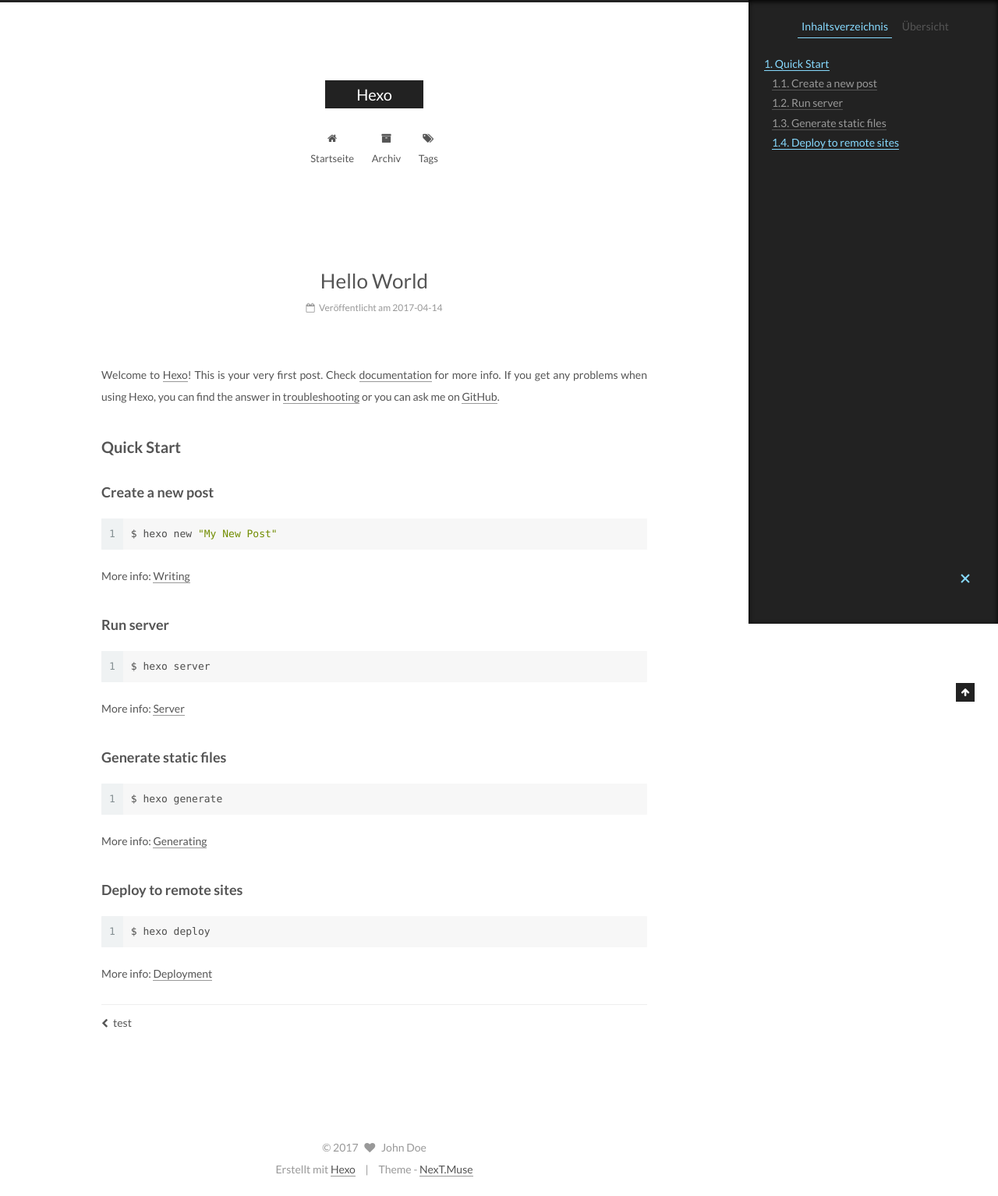
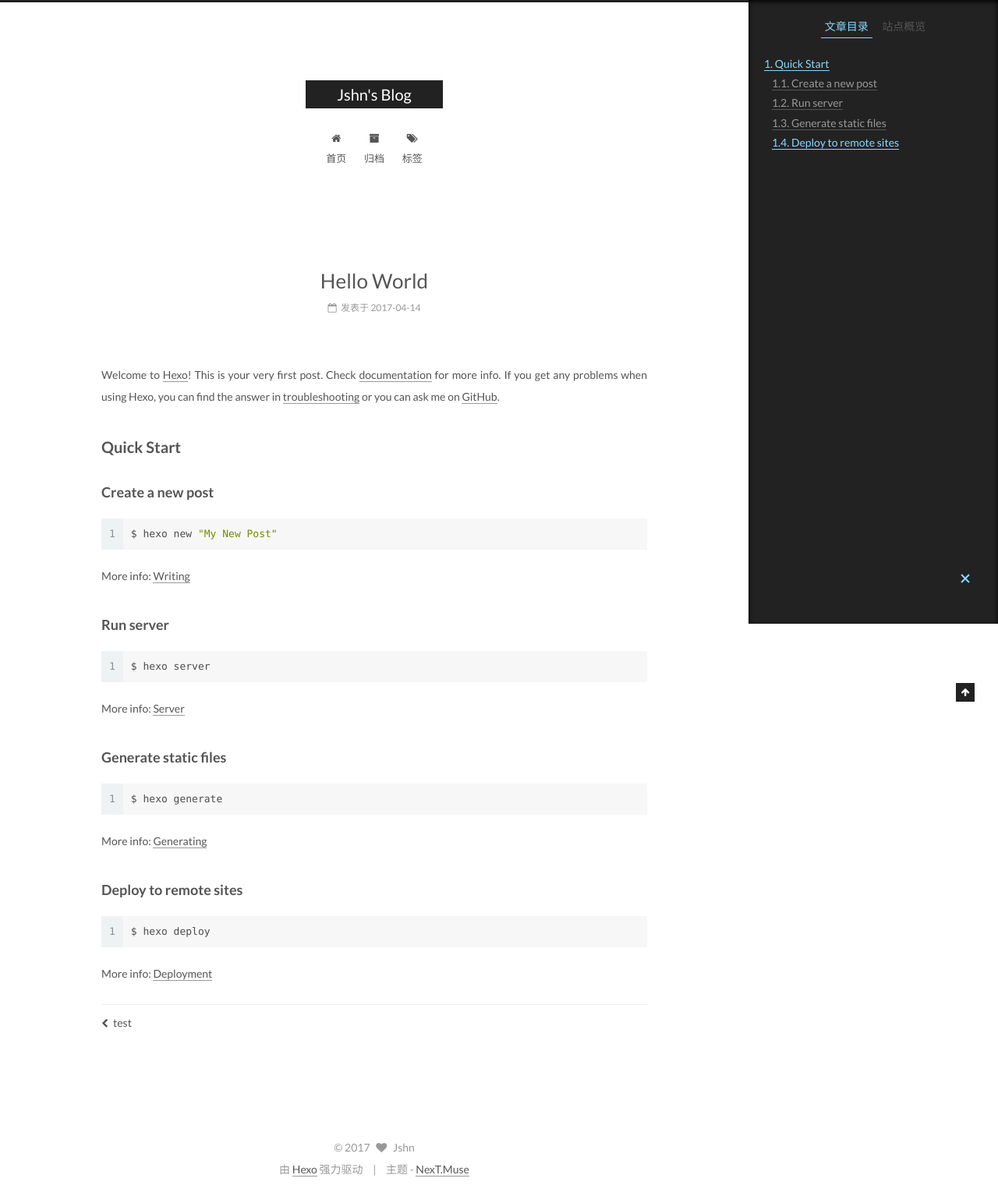
Before and after one commit to jshn232/jshn232.github.io, a plain HTML site: page 2017/04/14/hello-world/index.html in a window 1280 px wide. Shown: the whole page at 78% size. Drawn offline with Linux system fonts and the light colour scheme.

Commit message:
Site updated: 2017-04-14 15:40:34

```diff
--- a/2017/04/14/hello-world/index.html
+++ b/2017/04/14/hello-world/index.html
@@ -5,7 +5,7 @@
 
 
 
-<html class="theme-next muse use-motion" lang="zh-CN">
+<html class="theme-next muse use-motion" lang="zh-Hans">
 <head>
   <meta charset="UTF-8"/>
 <meta http-equiv="X-UA-Compatible" content="IE=edge" />
@@ -92,7 +92,7 @@
 <meta property="og:type" content="article">
 <meta property="og:title" content="Hello World">
 <meta property="og:url" content="http://jshn232.github.io/2017/04/14/hello-world/index.html">
-<meta property="og:site_name" content="Hexo">
+<meta property="og:site_name" content="Jshn's Blog">
 <meta property="og:description" content="Welcome to Hexo! This is your very first post. Check documentation for more info. If you get any problems when using Hexo, you can find the answer in troubleshooting or you can ask me on GitHub. Quick">
 <meta property="og:updated_time" content="2017-04-14T06:29:09.003Z">
 <meta name="twitter:card" content="summary">
@@ -111,7 +111,7 @@
     motion: true,
     duoshuo: {
       userId: '0',
-      author: 'Author'
+      author: '博主'
     },
     algolia: {
       applicationID: '',
@@ -131,10 +131,10 @@
 
 
 
-  <title> Hello World | Hexo </title>
+  <title> Hello World | Jshn's Blog </title>
 </head>
 
-<body itemscope itemtype="http://schema.org/WebPage" lang="zh-CN">
+<body itemscope itemtype="http://schema.org/WebPage" lang="zh-Hans">
 
 
 
@@ -167,7 +167,7 @@
     <div class="custom-logo-site-title">
       <a href="/"  class="brand" rel="start">
         <span class="logo-line-before"><i></i></span>
-        <span class="site-title">Hexo</span>
+        <span class="site-title">Jshn's Blog</span>
         <span class="logo-line-after"><i></i></span>
       </a>
     </div>
@@ -197,7 +197,7 @@
 
               <i class="menu-item-icon fa fa-fw fa-home"></i> <br />
 
-            Startseite
+            首页
           </a>
         </li>
 
@@ -207,7 +207,7 @@
 
               <i class="menu-item-icon fa fa-fw fa-archive"></i> <br />
 
-            Archiv
+            归档
           </a>
         </li>
 
@@ -217,7 +217,7 @@
 
               <i class="menu-item-icon fa fa-fw fa-tags"></i> <br />
 
-            Tags
+            标签
           </a>
         </li>
 
@@ -253,13 +253,13 @@
     <link itemprop="mainEntityOfPage" href="http://jshn232.github.io/2017/04/14/hello-world/">
 
     <span hidden itemprop="author" itemscope itemtype="http://schema.org/Person">
-      <meta itemprop="name" content="John Doe">
+      <meta itemprop="name" content="Jshn">
       <meta itemprop="description" content="">
       <meta itemprop="image" content="/images/avatar.gif">
     </span>
 
     <span hidden itemprop="publisher" itemscope itemtype="http://schema.org/Organization">
-      <meta itemprop="name" content="Hexo">
+      <meta itemprop="name" content="Jshn's Blog">
     </span>
 
 
@@ -284,9 +284,9 @@
                 <i class="fa fa-calendar-o"></i>
               </span>
 
-                <span class="post-meta-item-text">Veröffentlicht am</span>
+                <span class="post-meta-item-text">发表于</span>
 
-              <time title="Post created" itemprop="dateCreated datePublished" datetime="2017-04-14T14:29:08+08:00">
+              <time title="创建于" itemprop="dateCreated datePublished" datetime="2017-04-14T14:29:08+08:00">
                 2017-04-14
               </time>
 
@@ -424,10 +424,10 @@
 
         <ul class="sidebar-nav motion-element">
           <li class="sidebar-nav-toc sidebar-nav-active" data-target="post-toc-wrap" >
-            Inhaltsverzeichnis
+            文章目录
           </li>
           <li class="sidebar-nav-overview" data-target="site-overview">
-            Übersicht
+            站点概览
           </li>
         </ul>
 
@@ -436,8 +436,8 @@
         <div class="site-author motion-element" itemprop="author" itemscope itemtype="http://schema.org/Person">
           <img class="site-author-image" itemprop="image"
                src="/images/avatar.gif"
-               alt="John Doe" />
-          <p class="site-author-name" itemprop="name">John Doe</p>
+               alt="Jshn" />
+          <p class="site-author-name" itemprop="name">Jshn</p>
 
               <p class="site-description motion-element" itemprop="description"></p>
 
@@ -448,7 +448,7 @@
             <div class="site-state-item site-state-posts">
               <a href="/archives">
                 <span class="site-state-item-count">2</span>
-                <span class="site-state-item-name">Artikel</span>
+                <span class="site-state-item-name">日志</span>
               </a>
             </div>
 
@@ -513,16 +513,16 @@
   <span class="with-love">
     <i class="fa fa-heart"></i>
   </span>
-  <span class="author" itemprop="copyrightHolder">John Doe</span>
+  <span class="author" itemprop="copyrightHolder">Jshn</span>
 </div>
 
 
 <div class="powered-by">
-  Erstellt mit  <a class="theme-link" href="https://hexo.io">Hexo</a>
+  由 <a class="theme-link" href="https://hexo.io">Hexo</a> 强力驱动
 </div>
 
 <div class="theme-info">
-  Theme -
+  主题 -
   <a class="theme-link" href="https://github.com/iissnan/hexo-theme-next">
     NexT.Muse
   </a>
--- a/css/main.css
+++ b/css/main.css
@@ -1691,7 +1691,7 @@
   width: 4px;
   height: 4px;
   border-radius: 50%;
-  background: #ff6520;
+  background: #668565;
 }
 .links-of-blogroll {
   font-size: 13px;
```
Also changed, not shown: 2017/04/14/test/index.html (+19 -19 lines), archives/2017/04/index.html (+18 -18 lines), archives/2017/index.html (+18 -18 lines), archives/index.html (+18 -18 lines), index.html (+25 -25 lines).
